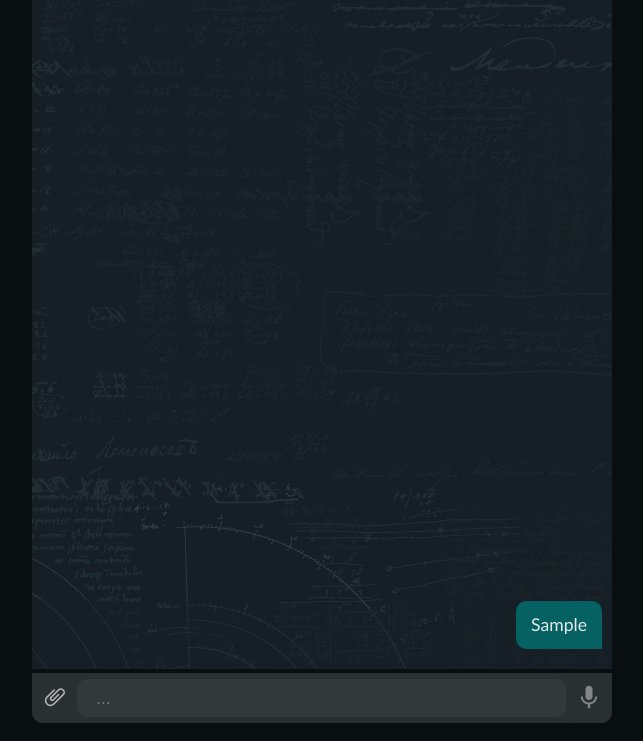
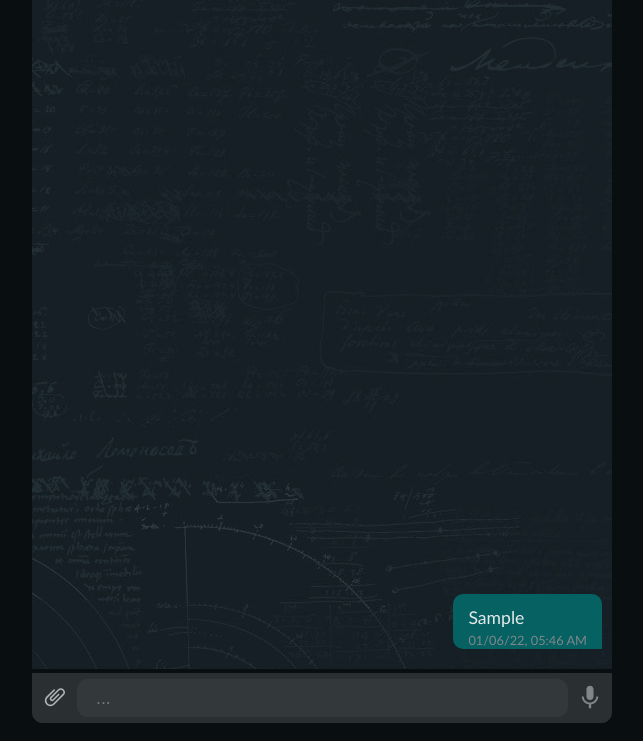
Before and after one commit to TomSG03/ahj-diplom, a website built with webpack: page src/index.html in a window 1280 px wide. Both pictures are taken after typing "Sample" into the empty fields and a click on the button "Кнопка отправки сообщения". Shown: the part 67-808 px from the top of the page, without its empty margins (318-961 px from the left). Built offline with nearby package versions, Linux system fonts and the light colour scheme.

Commit message:
text/link

```diff
--- a/src/css/style.css
+++ b/src/css/style.css
@@ -67,14 +67,31 @@ nav {
 
 .element {
   z-index: 5;
-  display: flex;
-  justify-content: flex-end;
+  /* display: flex;
+  justify-content: flex-end; */
   max-width: 70%;
   border-style: solid;
-  padding: 15px;
+  padding: 15px 15px 2px 15px;
   background-color: #056162;
   color: #e5eaeb;
   font-size: 1.1rem;
+  word-wrap: break-word;
+}
+
+.mess-user-body {
+  padding: 0 40px 8px 0;
+
+}
+
+.mess-link {
+  color: #68bbe4;
+  text-decoration: none;
+}
+
+.time-stp {
+  color: #828689;
+  font-size: 0.8rem;
+  text-align: right;
 }
 
 .row {
--- a/src/index.html
+++ b/src/index.html
@@ -6,8 +6,6 @@
   <meta http-equiv="X-UA-Compatible" content="IE=edge">
   <meta name="viewport" content="width=device-width, initial-scale=1.0">
   <title>Chaos Organizer</title>
-  <!-- <link rel="stylesheet" href="reset.css">
-  <link rel="stylesheet" href="style.css"> -->
 </head>
 
 <body>
@@ -34,26 +32,12 @@
     </nav>
     <div class="content">
       <div class="content-row" id="row">
-        <!-- <div class="row mess-bot">
-          <div class="element el-bot">
-            <span>1</span>
-          </div>
-        </div>
-
-        <div class="row mess-user">
-          <div class="element el-user">
-            <span>1zc zxczxc  fasdf   fasf df sf sdfsdf  dfsdf  fsdf sd </span>
-          </div>
-        </div>
-        <div class="row mess-user">
-          <div class="element el-user">
-            <span>1zc zxczxc  fasdf   fas p;ojkpjk pojk po pok opk opkpo kpok pok pokf df sf sdfsdf  dfsdf  fsdf sd </span>
-          </div>
-        </div> -->
+        <!-- Messages -->
       </div>
     </div>
     <footer>
       <div class="message">
+        <form>
           <span data-icon="clip" class="clip">
             <svg viewBox="0 0 24 24" width="24" height="24" class="">
               <path fill="currentColor"
@@ -61,7 +45,6 @@
               </path>
             </svg>
           </span>
-        <form>
           <label class="form-input">
             <input class="input-field" id="ask" placeholder="..." required="">
             <span class="visually-hidden">Поле ввода сообщения</span>
@@ -79,7 +62,6 @@
       </div>
     </footer>
   </main>
-  <!-- <script src="main.js"></script> -->
 </body>
 
 </html>
--- a/src/js/chat.js
+++ b/src/js/chat.js
@@ -1,6 +1,10 @@
+import Data from './data';
+import Work from './work';
+
 export default class Chat {
   constructor(domElmt) {
     this.domElmt = domElmt;
+    this.message = {};
   }
 
   btnTest() {
@@ -11,12 +15,15 @@ export default class Chat {
     button.addEventListener('click', (e) => {
       const ask = document.querySelector('.input-field');
       if (ask.value !== '') {
-        const t = `<div class="row mess-user">
-               <div class="element el-user">
-                  <span>${ask.value}</span>
-                </div>
-              </div>`;
-        row.innerHTML += t;
+        const url = Data.findURL(ask.value);
+        if (url !== null) {
+          this.message.type = 'link';
+          this.message.content = Work.createLink(ask.value, url);
+        } else {
+          this.message.type = 'text';
+          this.message.content = ask.value;
+        }
+        row.innerHTML += Work.messHTML(this.message, Data.getTime());
         row.scrollTop = row.scrollHeight;
         ask.value = '';
         e.preventDefault();
--- /dev/null
+++ b/src/js/data.js
@@ -0,0 +1,18 @@
+export default class Data {
+  static getTime() {
+    const time = new Date().toLocaleString([], {
+      hour: '2-digit', minute: '2-digit',
+    }).replace(/,/, '');
+    const date = new Date().toLocaleString([], {
+      day: '2-digit', month: '2-digit', year: '2-digit',
+    }).replace(/,/, '');
+    return `${date}, ${time} `;
+  }
+
+  static findURL(str) {
+    // const validURL = /(https?:\/\/)?[a-z0-9~_\-\.]+\.[a-z]{2,9}(\/|:|\?[!-~]*)?/ig;
+    const validURL = /https?:\/\/\S+/ig;
+    const url = str.match(validURL);
+    return url;
+  }
+}
--- /dev/null
+++ b/src/js/work.js
@@ -0,0 +1,29 @@
+export default class Work {
+  static messHTML(obj, time) {
+    return `
+      <div class="row mess-user">
+        <div class="element el-user">
+          <div class="mess-user-body data-type=${obj.type}">
+            <span>${obj.content}</span>
+          </div>
+          <div class="time-stp">
+            <span>${time}</span>
+          </div>
+        </div>
+      </div>
+    `;
+  }
+
+  static createLink(str, arrLink) {
+    const strArr = str.split(' ');
+    console.log(strArr);
+    for (let i = 0; i < strArr.length; i += 1) {
+      const index = arrLink.indexOf(strArr[i]);
+      if (index !== -1) {
+        const newStr = `<a href="${arrLink[index]}" class="mess-link" target="_blank">${arrLink[index]}</a>`;
+        strArr[i] = newStr;
+      }
+    }
+    return strArr.join(' ');
+  }
+}
```
Lines whose indentation alone changed are shown as unchanged.
